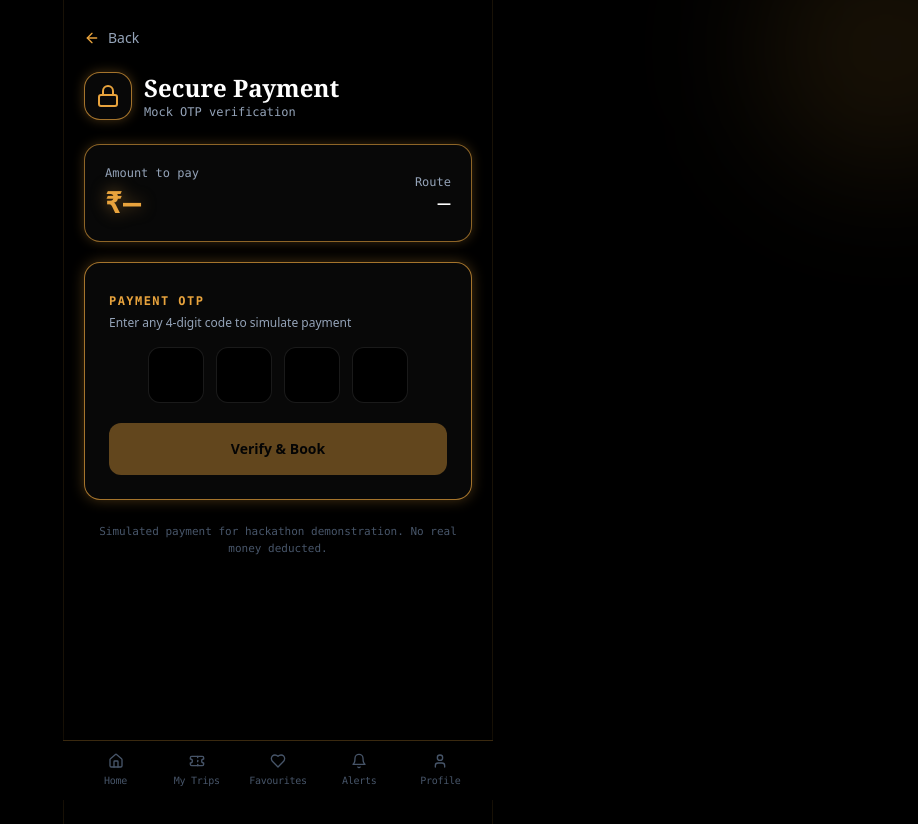
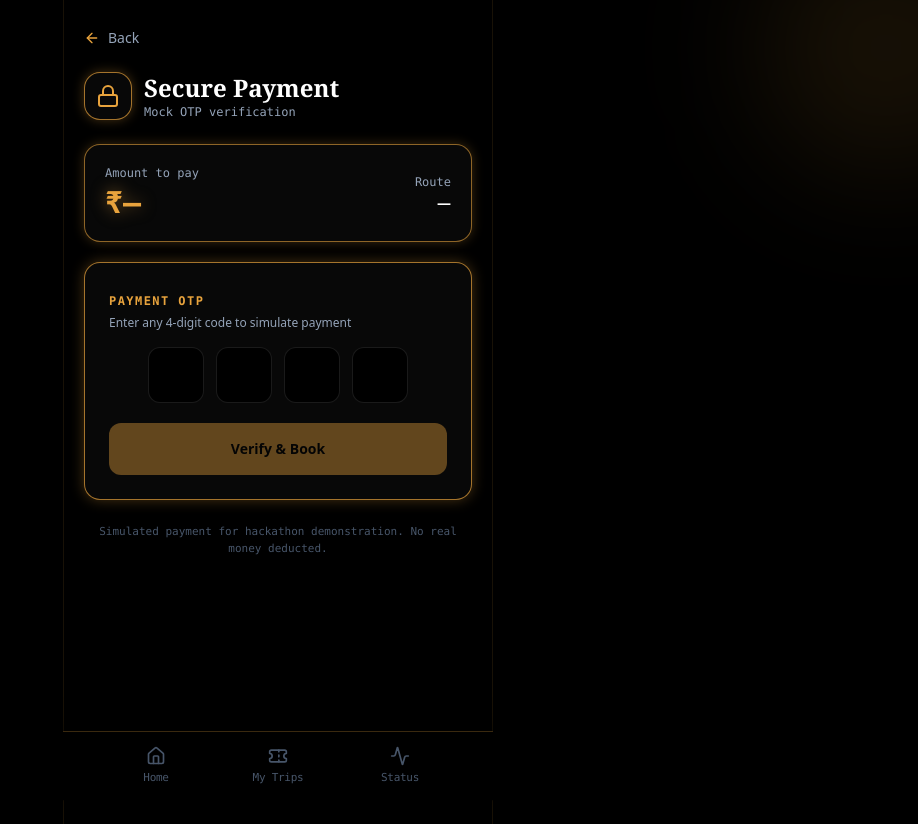
Before and after one commit to hdnanda/waitlist-route-optimizer, a Next.js app: page /payment in a window 1280 px wide. Shown: the top 824 px of the page, without its empty margins (362-1280 px from the left). Built offline with nearby package versions, Linux system fonts and the light colour scheme.

Commit message:
style(nav): simplify bottom nav to 3 items — Home, My Trips, and Status

```diff
--- a/src/components/BottomNav.tsx
+++ b/src/components/BottomNav.tsx
@@ -1,6 +1,6 @@
 "use client";
 import { usePathname, useRouter } from "next/navigation";
-import { Home, Ticket, Heart, Bell, User } from "lucide-react";
+import { Home, Ticket, Activity } from "lucide-react";
 
 export default function BottomNav() {
   const pathname = usePathname();
@@ -9,13 +9,11 @@ export default function BottomNav() {
   const navItems = [
     { label: "Home", icon: Home, path: "/" },
     { label: "My Trips", icon: Ticket, path: "/tickets" },
-    { label: "Favourites", icon: Heart, path: "/#fav" },
-    { label: "Alerts", icon: Bell, path: "/journey" },
-    { label: "Profile", icon: User, path: "/login" },
+    { label: "Status", icon: Activity, path: "/journey" },
   ];
 
   return (
-    <nav className="fixed bottom-0 left-0 right-0 max-w-[430px] mx-auto bg-black/95 backdrop-blur-md border-t border-[#E8A33D]/25 py-2 px-3 flex justify-between items-center z-50 shadow-[0_-4px_20px_rgba(0,0,0,0.8)]">
+    <nav className="fixed bottom-0 left-0 right-0 max-w-[430px] mx-auto bg-black/95 backdrop-blur-md border-t border-[#E8A33D]/25 py-2.5 px-8 flex justify-around items-center z-50 shadow-[0_-4px_20px_rgba(0,0,0,0.8)]">
       {navItems.map((item) => {
         const Icon = item.icon;
         const isActive = item.path === "/" ? pathname === "/" : pathname.startsWith(item.path);
@@ -23,34 +21,27 @@ export default function BottomNav() {
         return (
           <button
             key={item.label}
-            onClick={() => {
-              if (item.path === "/#fav") {
-                // simple feedback for favourites
-                router.push("/");
-              } else {
-                router.push(item.path);
-              }
-            }}
+            onClick={() => router.push(item.path)}
             className="flex-1 flex flex-col items-center justify-center py-1 relative transition-colors duration-200"
           >
             <div className="relative">
               <Icon
-                className={`h-4 w-4 transition-all duration-200 ${
+                className={`h-5 w-5 transition-all duration-200 ${
                   isActive
-                    ? "text-[#E8A33D] drop-shadow-[0_0_8px_rgba(232,163,61,0.7)]"
+                    ? "text-[#E8A33D] drop-shadow-[0_0_10px_rgba(232,163,61,0.8)] scale-105"
                     : "text-[#475569] hover:text-[#94A3B8]"
                 }`}
               />
             </div>
             <span
-              className={`text-[10px] font-mono mt-1 tracking-tight transition-colors duration-200 ${
+              className={`text-[11px] font-mono mt-1 tracking-tight transition-colors duration-200 ${
                 isActive ? "text-[#E8A33D] font-bold" : "text-[#475569]"
               }`}
             >
               {item.label}
             </span>
             {isActive && (
-              <span className="absolute bottom-0 w-5 h-0.5 bg-[#E8A33D] rounded-full shadow-[0_0_6px_#E8A33D]" />
+              <span className="absolute -bottom-1 w-6 h-0.5 bg-[#E8A33D] rounded-full shadow-[0_0_8px_#E8A33D]" />
             )}
           </button>
         );
```
